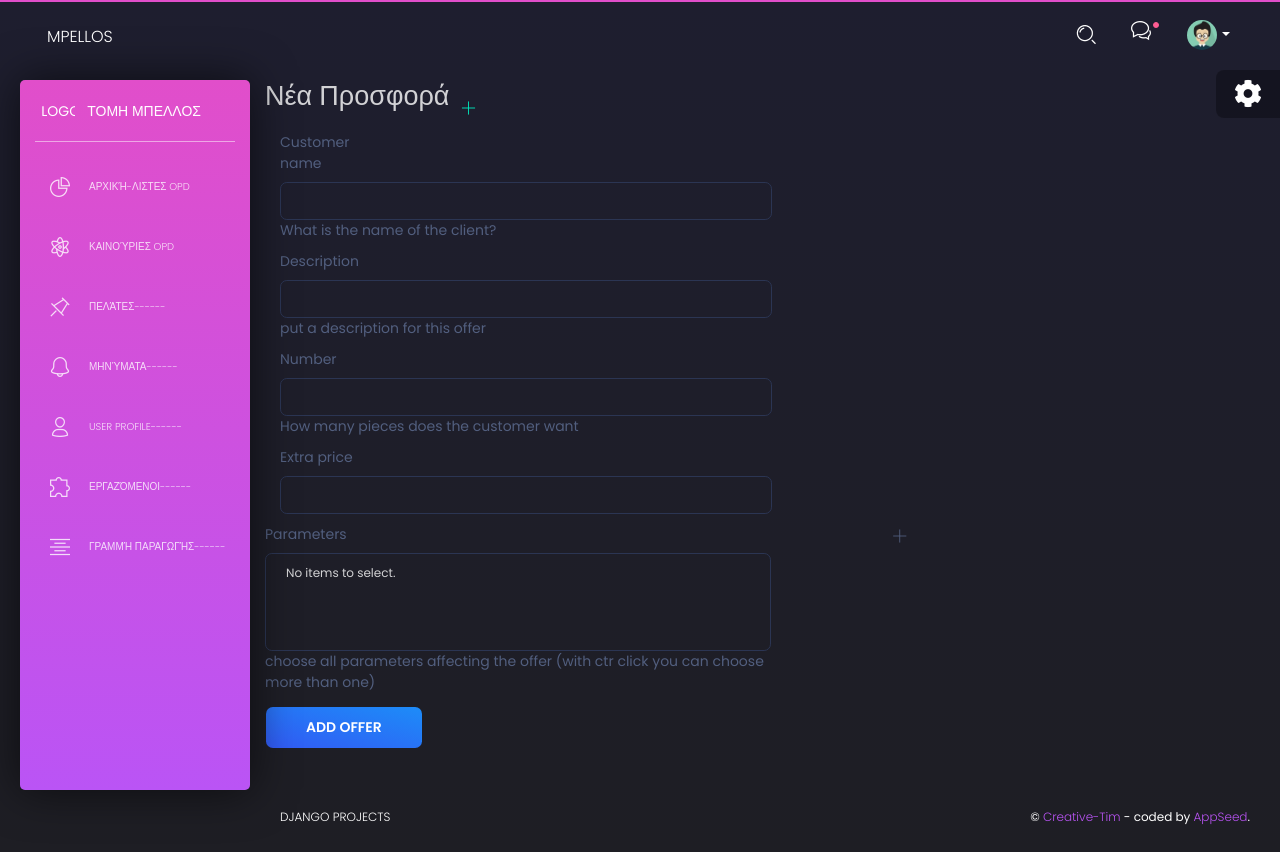
After one commit to Vskouteris/tddDjango, a Django app: page /new/ in a window 1280 px wide. The commit adds this page. Run offline with Django 3.2, Linux system fonts and the light colour scheme; data that the repository does not hold is empty; some libraries are stand-ins or nearby versions.

Commit message:
refactoring and breaking the all lists.html in two according to trello ticket new things 5th row

```diff
--- a/tddDjango/backend/templates/backend/includes/sidebar.html
+++ b/tddDjango/backend/templates/backend/includes/sidebar.html
@@ -18,43 +18,43 @@
           <li class="{% if 'index' in segment %} active {% endif %} ">
             <a href="/">
               <i class="tim-icons icon-chart-pie-36"></i>
-              <p>Αρχική</p>
+              <p>Αρχική-λιστες OPD</p>
             </a>
           </li>
           <li class="{% if 'icons' in segment %} active {% endif %}">
-            <a href="/ui-icons.html">
+            <a href="{% url 'new OPD' %}">
               <i class="tim-icons icon-atom"></i>
-              <p>Προσφορές</p>
+              <p>Καινούριες OPD</p>
             </a>
           </li>
           <li class="{% if 'maps' in segment %} active {% endif %}">
             <a href="/ui-maps.html">
               <i class="tim-icons icon-pin"></i>
-              <p>Πελάτες</p>
+              <p>Πελάτες------</p>
             </a>
           </li>
           <li class="{% if 'notifications' in segment %} active {% endif %}">
             <a href="/ui-notifications.html">
               <i class="tim-icons icon-bell-55"></i>
-              <p>Μηνύματα</p>
+              <p>Μηνύματα------</p>
             </a>
           </li>
           <li class="{% if 'page-user' in segment %} active {% endif %}">
             <a href="/page-user.html">
               <i class="tim-icons icon-single-02"></i>
-              <p>User Profile</p>
+              <p>User Profile------</p>
             </a>
           </li>
           <li class="{% if 'tables' in segment %} active {% endif %}">
             <a href="/ui-tables.html">
               <i class="tim-icons icon-puzzle-10"></i>
-              <p>Εργαζόμενοι</p>
+              <p>Εργαζόμενοι------</p>
             </a>
           </li>
           <li class="{% if 'typography' in segment %} active {% endif %}">
             <a href="/ui-typography.html">
               <i class="tim-icons icon-align-center"></i>
-              <p>Γραμμή Παραγωγής</p>
+              <p>Γραμμή Παραγωγής------</p>
             </a>
           </li>
           <!-- <li class="{% if 'rtl-support' in segment %} active {% endif %}">
--- /dev/null
+++ b/tddDjango/backend/templates/backend/new_OPD.html
@@ -0,0 +1,95 @@
+{% extends "backend/base.html" %}
+{% block title %} - Προσφορές {% endblock %}
+{% load rest_framework %}
+
+
+{% block content %}
+
+	<div class="row">
+		<h2 class="card-title">Νέα Προσφορά</h2>
+		<button type="button" rel="tooltip" title="" class="btn btn-link btn-success" id="new_offer_plus">
+			<i class="tim-icons icon-simple-add"></i>
+		</button>
+	</div>
+	<div class="row" id= "new-offer">
+		<div>
+			<!-- <div class="card-header ">
+				jkgl;'j'
+			</div> -->
+			<div>
+				<form method="POST" action="{% url 'offers list' %}" >	<!-- action="{% url 'offers list' %}" and not action="offers " BECAUSE this way when path already offers/ it doesn't make it localhost/offers/offers -->
+					{% csrf_token %}
+					<!-- {% render_form formOffer template_pack='rest_framework/horizontal' %}	 -->
+					{% render_field formOffer.customer_name style=style %}
+					{% render_field formOffer.description style=style %}
+					{% render_field formOffer.number style=style %}
+					{% render_field formOffer.extra_price style=style %}
+					<div class="row">
+						<div class="col-xs-4">
+							{% render_field formOffer.parameters style=style %}
+						</div>
+						<div class="col-xs-4">
+							<i class="tim-icons icon-simple-add col-xs-4"></i>
+						</div>
+					</div>
+					<button type="submit" class="btn btn-info">ADD OFFER</button>
+				</form>
+			</div>
+		</div>
+	</div>
+<!-- Add a new parameter THIS BLOCK IS NOT YET READY -->
+	<div class="row d-none" id= "new-parameter">
+		<div>
+			<!-- <div class="card-header ">
+				jkgl;'j'
+			</div> -->
+			<div>
+				<form method="POST" action="{% url 'offers list' %}" >	<!-- action="{% url 'offers list' %}" and not action="offers " BECAUSE this way when path already offers/ it doesn't make it localhost/offers/offers -->
+					{% csrf_token %}
+					<!-- {% render_form formOffer template_pack='rest_framework/horizontal' %}	 -->
+					{% render_field formOffer.customer_name style=style %}
+					{% render_field formOffer.description style=style %}
+					{% render_field formOffer.number style=style %}
+					{% render_field formOffer.extra_price style=style %}
+					<div class="row">
+						<div class="col-xs-4">
+							{% render_field formOffer.parameters style=style %}
+						</div>
+						<div class="col-xs-4">
+							<i class="tim-icons icon-simple-add col-xs-4"></i>
+						</div>
+					</div>
+					<button type="submit" class="btn btn-info">ADD OFFER</button>
+				</form>
+			</div>
+		</div>
+	</div>
+<!-- Add a new detail THIS BLOCK IS NOT YET READY -->
+	<div class="row d-none" id= "new-offer">
+		<div>
+			<!-- <div class="card-header ">
+				jkgl;'j'
+			</div> -->
+			<div>
+				<form method="POST" action="{% url 'offers list' %}" >	<!-- action="{% url 'offers list' %}" and not action="offers " BECAUSE this way when path already offers/ it doesn't make it localhost/offers/offers -->
+					{% csrf_token %}
+					<!-- {% render_form formOffer template_pack='rest_framework/horizontal' %}	 -->
+					{% render_field formOffer.customer_name style=style %}
+					{% render_field formOffer.description style=style %}
+					{% render_field formOffer.number style=style %}
+					{% render_field formOffer.extra_price style=style %}
+					<div class="row">
+						<div class="col-xs-4">
+							{% render_field formOffer.parameters style=style %}
+						</div>
+						<div class="col-xs-4">
+							<i class="tim-icons icon-simple-add col-xs-4"></i>
+						</div>
+					</div>
+					<button type="submit" class="btn btn-info">ADD OFFER</button>
+				</form>
+			</div>
+		</div>
+	</div>
+
+{% endblock content %}
--- a/tddDjango/backend/urls.py
+++ b/tddDjango/backend/urls.py
@@ -4,6 +4,7 @@ from rest_framework.urlpatterns import format_suffix_patterns
 
 urlpatterns = [
     path('',views.home_page,name='home'),
+    path('new/',views.newOPD,name='new OPD'),
 
     path('offers/',views.OfferViewList.as_view(),name='offers list'),
     path('parameters/',views.ParameterViewList.as_view(),name='parameters list'),
--- a/tddDjango/backend/views.py
+++ b/tddDjango/backend/views.py
@@ -18,13 +18,22 @@ def home_page(request):
 	formDetail = DetailSerializer()
 	formParameter = ParameterSerializer()
 	formOffer = OfferSerializer()
-	style = {'template_pack': 'rest_framework/horizontal'}	#you need to send this style dict in your response in order to render_field
 
 	context = {'offers':offers, 'parameters':parameters, 'details':details,
 				"formOffer":formOffer, "formParameter": formParameter, 	"formDetail":formDetail,
+	}
+	return render(request, 'backend/all_lists.html',context)
+
+def newOPD(request):
+	formDetail = DetailSerializer()
+	formParameter = ParameterSerializer()
+	formOffer = OfferSerializer()
+	style = {'template_pack': 'rest_framework/horizontal'}	#you need to send this style dict in your response in order to render_field
+
+	context = {"formOffer":formOffer, "formParameter": formParameter, "formDetail":formDetail,
 				"style" :style
 	}
-	return render(request, 'backend/all_lists.html',context)
+	return render(request, 'backend/new_OPD.html',context)
 
 
 class OfferViewList(mixins.ListModelMixin,
```
Also changed, not shown: tddDjango/backend/templates/backend/all_lists.html (+2 -29 lines).
